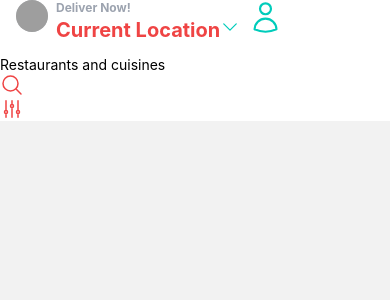
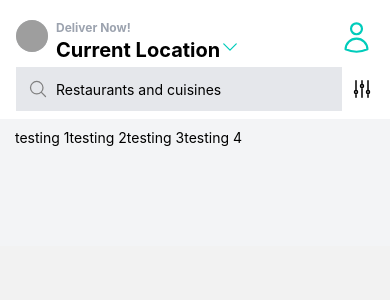
Before and after one commit to qxl0/deliveroo, a React Native app: screen /Home in a window 390 px wide. Shown: the top 300 px of the page. Built offline with nearby package versions, Linux system fonts and the light colour scheme; grey boxes are pictures that could not be loaded.

Commit message:
Added Category

```diff
--- /dev/null
+++ b/components/Categories.js
@@ -0,0 +1,35 @@
+import { ScrollView, Text } from "react-native";
+import React from "react";
+import CategoryCard from "./CategoryCard";
+
+const Categories = () => {
+  return (
+    <ScrollView
+      horizontal
+      showsHorizontalScrollIndicator={false}
+      contentContainerStyle={{
+        paddingHorizontal: 15,
+        paddingTop: 10,
+      }}
+    >
+      <CategoryCard
+        imgUrl="https://links.papareact.com/wru"
+        title="testing 1"
+      />
+      <CategoryCard
+        imgUrl="https://links.papareact.com/wru"
+        title="testing 2"
+      />
+      <CategoryCard
+        imgUrl="https://links.papareact.com/wru"
+        title="testing 3"
+      />
+      <CategoryCard
+        imgUrl="https://links.papareact.com/wru"
+        title="testing 4"
+      />
+    </ScrollView>
+  );
+};
+
+export default Categories;
--- /dev/null
+++ b/components/CategoryCard.js
@@ -0,0 +1,12 @@
+import { View, Text, TouchableOpacity } from "react-native";
+import React from "react";
+
+const CategoryCard = ({ imgUrl, title }) => {
+  return (
+    <TouchableOpacity>
+      <Text>{title}</Text>
+    </TouchableOpacity>
+  );
+};
+
+export default CategoryCard;
--- a/screens/HomeScreen.js
+++ b/screens/HomeScreen.js
@@ -1,4 +1,11 @@
-import { View, SafeAreaView, Text, Image, TextInput } from "react-native";
+import {
+  View,
+  SafeAreaView,
+  Text,
+  Image,
+  TextInput,
+  ScrollView,
+} from "react-native";
 import React, { useLayoutEffect } from "react";
 import { useNavigation } from "@react-navigation/native";
 import {
@@ -7,6 +14,7 @@ import {
   MagnifyingGlassIcon,
   AdjustmentsVerticalIcon,
 } from "react-native-heroicons/outline";
+import Categories from "../components/Categories";
 
 const HomeScreen = () => {
   const navigation = useNavigation();
@@ -17,20 +25,17 @@ const HomeScreen = () => {
     });
   });
   return (
-    <SafeAreaView className="bg-white">
-      <Text className="text-red-500">
+    <SafeAreaView className="bg-white pt-5">
       {/*Header*/}
-        <View className="flex-row items1-center pb-3 mx-4 space-x-2">
+      <View className="flex-row pb-3 mx-4 space-x-2 ">
         <Image
           source={{
             uri: "https://links.papareact.com/wru",
           }}
           className="h-7 w-7 bg-gray-300 p-4 rounded-full"
         />
-          <View className="flex-1 ">
-            <Text className="font-bold text-gray-400 text-xs">
-              Deliver Now!
-            </Text>
+        <View className="flex-1 h-6">
+          <Text className="font-bold text-gray-400 text-xs">Deliver Now!</Text>
           <Text className="font-bold text-xl">
             Current Location
             <ChevronDownIcon size={20} color="#00CCBB" />
@@ -38,14 +43,25 @@ const HomeScreen = () => {
         </View>
         <UserIcon size={35} color="#00CCBB" />
       </View>
-        <View>
-          <View>
-            <TextInput placeholder="Restaurants and cuisines" />
-            <MagnifyingGlassIcon />
+      <View className="flex-row items-center space-x-2 pb-2 mx-4">
+        <View className="flex-row space-x-2 flex-1 bg-gray-200 p-3">
+          <MagnifyingGlassIcon color="gray" size={20} />
+          <TextInput
+            placeholder="Restaurants and cuisines"
+            keyboardType="default"
+          />
         </View>
         <AdjustmentsVerticalIcon />
       </View>
-      </Text>
+
+      <ScrollView
+        className="bg-gray-100"
+        contentContainerStyle={{
+          paddingBottom: 100,
+        }}
+      >
+        <Categories />
+      </ScrollView>
     </SafeAreaView>
   );
 };
```
Lines whose indentation alone changed are shown as unchanged.
